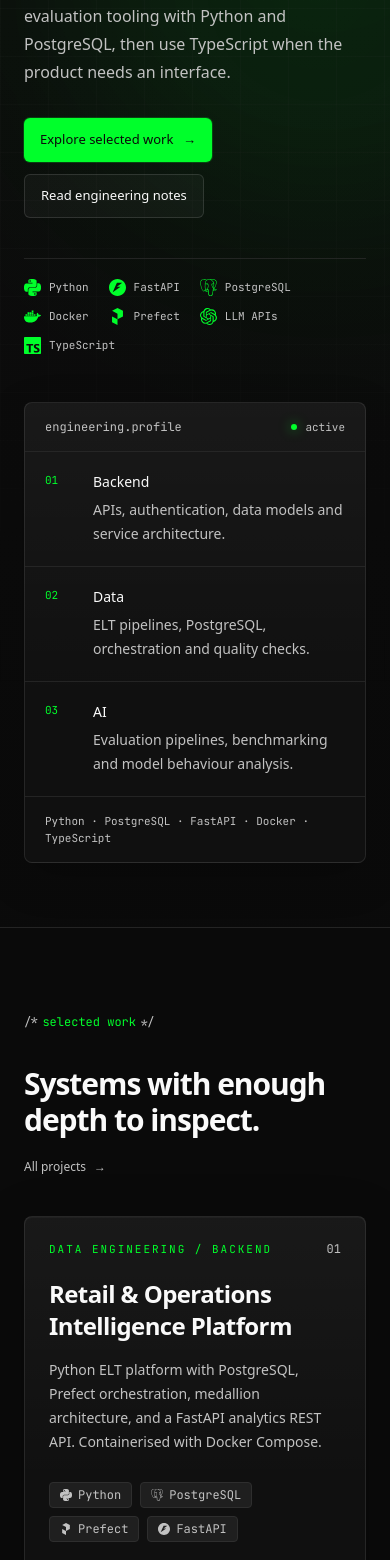
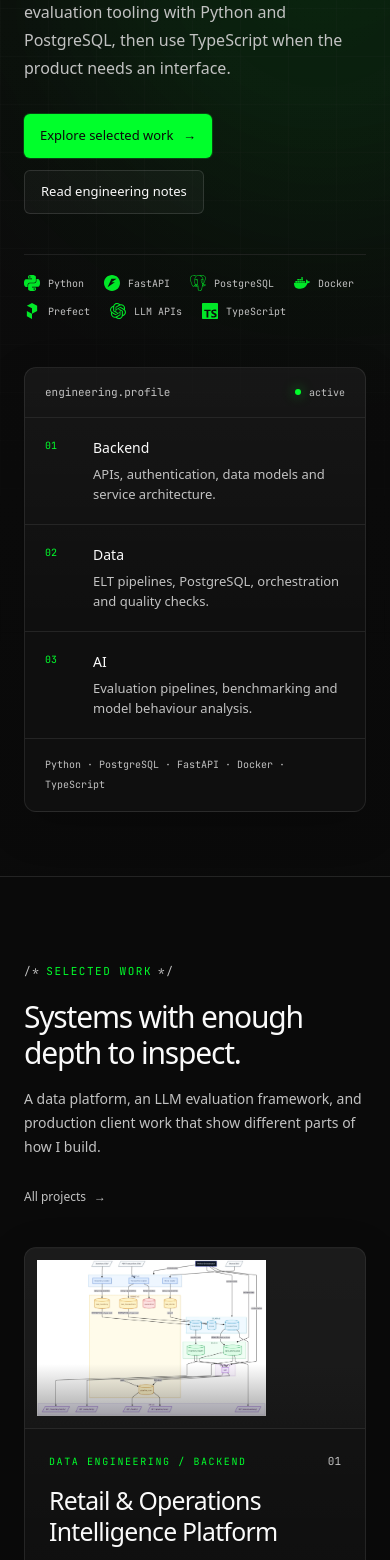
Before and after one commit to skeptre/skeps, a Next.js app: page / in a window 390 px wide. Shown: the part 440-2000 px from the top of the page. Built offline with nearby package versions, Linux system fonts and the light colour scheme; no server answers.

Commit message:
Phase 4: homepage visual polish
Refine navigation, mobile drawer motion, homepage typography, project evidence imagery, and interaction polish while preserving the Phase 3 information architecture.

```diff
--- a/src/app/globals.css
+++ b/src/app/globals.css
@@ -198,26 +198,26 @@ body {
   }
 
   .home-enter {
-    animation: home-enter 420ms var(--ease-out) both;
+    animation: home-enter 360ms var(--ease-out) both;
   }
 
-  .home-stagger-1 { animation-delay: 40ms; }
-  .home-stagger-2 { animation-delay: 100ms; }
-  .home-stagger-3 { animation-delay: 160ms; }
-  .home-stagger-4 { animation-delay: 220ms; }
-  .home-stagger-5 { animation-delay: 280ms; }
+  .home-stagger-1 { animation-delay: 30ms; }
+  .home-stagger-2 { animation-delay: 80ms; }
+  .home-stagger-3 { animation-delay: 130ms; }
+  .home-stagger-4 { animation-delay: 180ms; }
+  .home-stagger-5 { animation-delay: 230ms; }
 
   .home-profile,
   .home-card,
   .home-note {
-    border: 1px solid hsl(0 0% 100% / 0.09);
-    border-radius: 0.5rem;
+    border: 1px solid hsl(0 0% 100% / 0.085);
+    border-radius: 0.75rem;
     background:
-      linear-gradient(180deg, hsl(0 0% 100% / 0.035), transparent 65%),
-      hsl(0 0% 7% / 0.78);
+      linear-gradient(180deg, hsl(0 0% 100% / 0.03), transparent 58%),
+      hsl(0 0% 7% / 0.76);
     box-shadow:
-      0 1px 0 hsl(0 0% 100% / 0.035) inset,
-      0 18px 60px hsl(0 0% 0% / 0.22);
+      0 1px 0 hsl(0 0% 100% / 0.03) inset,
+      0 12px 44px hsl(0 0% 0% / 0.2);
   }
 
   .home-card,
@@ -232,6 +232,21 @@ body {
   .home-note {
     display: block;
     padding: 1.5rem;
+  }
+
+  .home-project-image {
+    transition: transform 220ms var(--ease-out);
+  }
+
+  .home-profile-link {
+    touch-action: manipulation;
+    user-select: none;
+    -webkit-user-select: none;
+    transition:
+      transform 140ms var(--ease-out),
+      color 160ms ease,
+      background-color 160ms ease,
+      border-color 160ms ease;
   }
 
   .home-button {
@@ -276,6 +291,11 @@ body {
     transform: scale(0.97);
   }
 
+  .home-card.home-pressable:active,
+  .home-note.home-pressable:active {
+    transform: scale(0.995);
+  }
+
   .card-surface.home-pressable {
     transition:
       transform 140ms var(--ease-out),
@@ -316,10 +336,14 @@ body {
     .home-card:hover,
     .home-note:hover {
       transform: translateY(-2px);
-      border-color: hsl(130 100% 50% / 0.28);
+      border-color: hsl(130 100% 50% / 0.24);
       box-shadow:
-        0 1px 0 hsl(0 0% 100% / 0.04) inset,
-        0 22px 70px hsl(0 0% 0% / 0.28);
+        0 1px 0 hsl(0 0% 100% / 0.035) inset,
+        0 18px 56px hsl(0 0% 0% / 0.26);
+    }
+
+    .home-card:hover .home-project-image {
+      transform: scale(1.012);
     }
 
     .home-card:hover .home-arrow,
@@ -339,6 +363,12 @@ body {
     .home-text-link:hover {
       color: var(--color-primary);
     }
+
+    .home-profile-link:hover {
+      border-color: hsl(130 100% 50% / 0.28);
+      background: var(--color-card);
+      color: var(--color-foreground);
+    }
   }
 
   @media (max-width: 639px) {
--- a/src/components/home/HomePage.tsx
+++ b/src/components/home/HomePage.tsx
@@ -1,3 +1,4 @@
+import Image from "next/image";
 import Link from "next/link";
 import type { IconType } from "react-icons";
 import {
@@ -66,7 +67,7 @@ const FOCUS_AREAS = [
 
 function ProfileLinksNav() {
   return (
-    <nav className="flex flex-wrap gap-3" aria-label="Social and contact links">
+    <nav className="flex flex-wrap gap-2.5" aria-label="Social and contact links">
       {HOME_LINKS.map((link) => {
         const isAnchor = isExternalHref(link.href) || isFileHref(link.href);
 
@@ -110,36 +111,72 @@ function FeaturedProjectCard({
   index: number;
 }) {
   const isWide = index === 2;
+  const visual =
+    project.media?.find((item) => item.featured) ?? project.media?.[0];
 
   return (
     <Link
       href={`/projects/${project.slug}`}
       aria-label={`Read case study: ${project.title}`}
-      className={`home-card home-pressable group flex min-h-[280px] flex-col p-6 sm:p-7 ${
-        isWide ? "lg:col-span-12 lg:min-h-0" : index === 0 ? "lg:col-span-7" : "lg:col-span-5"
+      className={`home-card home-pressable group flex h-full flex-col overflow-hidden ${
+        isWide ? "lg:col-span-12" : index === 0 ? "lg:col-span-7" : "lg:col-span-5"
       }`}
     >
-      <div className={isWide ? "lg:grid lg:grid-cols-12 lg:items-end lg:gap-10" : ""}>
+      {visual ? (
+        <div
+          className={`relative w-full overflow-hidden border-b border-border/70 bg-secondary/60 ${
+            index === 0 ? "aspect-[16/8.5]" : "aspect-[16/10]"
+          }`}
+        >
+          <Image
+            src={visual.image}
+            alt={visual.description}
+            fill
+            sizes={
+              index === 0
+                ? "(max-width: 1024px) 100vw, 58vw"
+                : "(max-width: 1024px) 100vw, 42vw"
+            }
+            className="home-project-image object-contain object-left-top p-3 sm:p-4"
+          />
+          <div
+            className="pointer-events-none absolute inset-x-0 bottom-0 h-16 bg-gradient-to-t from-card/45 to-transparent"
+            aria-hidden
+          />
+        </div>
+      ) : null}
+
+      <div
+        className={`flex flex-1 flex-col p-6 sm:p-7 ${
+          isWide ? "lg:grid lg:grid-cols-12 lg:items-end lg:gap-12" : ""
+        }`}
+      >
         <div className={isWide ? "lg:col-span-7" : ""}>
           <div className="flex items-center justify-between gap-4">
-            <p className="font-mono text-[11px] uppercase tracking-[0.18em] text-primary">
+            <p className="font-mono text-[10px] uppercase tracking-[0.16em] text-primary">
               {project.type}
             </p>
-            <span className="font-mono text-xs text-muted-foreground">
+            <span className="font-mono text-[11px] text-muted-foreground">
               {String(index + 1).padStart(2, "0")}
             </span>
           </div>
 
-          <h3 className="mt-5 max-w-2xl text-2xl font-semibold tracking-[-0.025em] text-foreground sm:text-3xl">
+          <h3 className="mt-4 max-w-2xl text-[1.55rem] font-medium leading-tight tracking-[-0.03em] text-foreground sm:text-[1.8rem]">
             {project.title}
           </h3>
 
-          <p className="mt-4 max-w-2xl text-sm leading-6 text-muted-foreground sm:text-[15px]">
+          <p className="mt-3 max-w-2xl text-sm leading-6 text-muted-foreground">
             {project.description}
           </p>
         </div>
 
-        <div className={isWide ? "mt-7 lg:col-span-5 lg:mt-0" : "mt-auto pt-7"}>
+        <div
+          className={
+            isWide
+              ? "mt-7 lg:col-span-5 lg:mt-0"
+              : "mt-auto pt-7"
+          }
+        >
           <div className="flex flex-wrap gap-2">
             {project.stack.slice(0, 4).map((tech) => (
               <TechBadge key={tech} name={tech} />
@@ -147,7 +184,7 @@ function FeaturedProjectCard({
           </div>
 
           <div className="mt-6 flex items-center justify-between border-t border-border/70 pt-4">
-            <span className="font-mono text-xs text-muted-foreground">
+            <span className="font-mono text-[11px] text-muted-foreground">
               case study
             </span>
             <span className="home-arrow font-mono text-sm text-primary" aria-hidden>
@@ -167,19 +204,19 @@ export default function HomePage() {
         <div className="home-hero-glow" aria-hidden />
         <div className="home-hero-grid" aria-hidden />
 
-        <div className="relative mx-auto grid min-h-[calc(100svh-4rem)] w-full max-w-[1400px] items-center gap-12 px-6 py-16 sm:px-8 sm:py-20 lg:grid-cols-12 lg:gap-10 lg:py-24">
+        <div className="relative mx-auto grid min-h-[calc(100svh-4rem)] w-full max-w-[1400px] items-center gap-12 px-6 py-16 sm:px-8 sm:py-20 lg:grid-cols-12 lg:gap-12 lg:py-24">
           <div className="lg:col-span-7 xl:col-span-8">
             <div className="home-enter home-stagger-1">
-              <SectionLabel>software engineer</SectionLabel>
+              <SectionLabel animate={false}>software engineer</SectionLabel>
             </div>
 
-            <h1 className="home-enter home-stagger-2 max-w-4xl text-[clamp(2.7rem,7vw,5.75rem)] font-semibold leading-[0.98] tracking-[-0.055em] text-foreground">
+            <h1 className="home-enter home-stagger-2 max-w-[60rem] text-[clamp(2.7rem,6.5vw,5.35rem)] font-semibold leading-[0.98] tracking-[-0.055em] text-foreground">
               Building{" "}
               <span className="text-primary">backend, data and AI</span>{" "}
               systems that hold up in production.
             </h1>
 
-            <p className="home-enter home-stagger-3 mt-7 max-w-2xl text-base leading-7 text-muted-foreground sm:text-lg sm:leading-8">
+            <p className="home-enter home-stagger-3 mt-7 max-w-[42rem] text-base leading-7 text-muted-foreground sm:text-[1.08rem] sm:leading-8">
               I design and build APIs, data pipelines and evaluation tooling
               with Python and PostgreSQL, then use TypeScript when the product
               needs an interface.
@@ -201,14 +238,14 @@ export default function HomePage() {
               </Link>
             </div>
 
-            <div className="home-enter home-stagger-5 mt-10 flex flex-wrap gap-x-5 gap-y-3 border-t border-border/70 pt-5">
+            <div className="home-enter home-stagger-5 mt-10 flex flex-wrap gap-x-5 gap-y-3 border-t border-border/60 pt-5">
               {STACK.map(({ Icon, label }) => (
                 <div
                   key={label}
                   className="flex items-center gap-2 text-muted-foreground"
                 >
-                  <Icon size={17} className="text-primary" aria-hidden />
-                  <span className="font-mono text-[11px]">{label}</span>
+                  <Icon size={16} className="text-primary/90" aria-hidden />
+                  <span className="font-mono text-[10px]">{label}</span>
                 </div>
               ))}
             </div>
@@ -219,10 +256,10 @@ export default function HomePage() {
             aria-label="Engineering focus"
           >
             <div className="flex items-center justify-between gap-4 border-b border-border/70 px-5 py-4">
-              <span className="font-mono text-xs text-muted-foreground">
+              <span className="font-mono text-[11px] text-muted-foreground">
                 engineering.profile
               </span>
-              <span className="flex items-center gap-2 font-mono text-[11px] text-muted-foreground">
+              <span className="flex items-center gap-2 font-mono text-[10px] text-muted-foreground">
                 <span className="h-1.5 w-1.5 rounded-full bg-primary shadow-[0_0_12px_hsl(130_100%_50%/0.6)]" />
                 active
               </span>
@@ -230,15 +267,18 @@ export default function HomePage() {
 
             <div className="divide-y divide-border/70">
               {FOCUS_AREAS.map((area) => (
-                <div key={area.number} className="grid grid-cols-[2rem_1fr] gap-4 px-5 py-5">
-                  <span className="font-mono text-[11px] text-primary">
+                <div
+                  key={area.number}
+                  className="grid grid-cols-[2rem_1fr] gap-4 px-5 py-5"
+                >
+                  <span className="font-mono text-[10px] text-primary">
                     {area.number}
                   </span>
                   <div>
                     <p className="text-sm font-medium text-foreground">
                       {area.label}
                     </p>
-                    <p className="mt-1.5 text-sm leading-6 text-muted-foreground">
+                    <p className="mt-1.5 text-[13px] leading-5 text-muted-foreground">
                       {area.detail}
                     </p>
                   </div>
@@ -247,7 +287,7 @@ export default function HomePage() {
             </div>
 
             <div className="border-t border-border/70 px-5 py-4">
-              <p className="font-mono text-[11px] text-muted-foreground">
+              <p className="font-mono text-[10px] leading-5 text-muted-foreground">
                 Python · PostgreSQL · FastAPI · Docker · TypeScript
               </p>
             </div>
@@ -256,23 +296,29 @@ export default function HomePage() {
       </section>
 
       <section className="mx-auto max-w-[1400px] px-6 py-20 sm:px-8 sm:py-24">
-        <div className="flex flex-col gap-5 sm:flex-row sm:items-end sm:justify-between">
-          <div>
-            <SectionLabel>selected work</SectionLabel>
-            <h2 className="mt-3 max-w-2xl text-3xl font-semibold tracking-[-0.035em] text-foreground sm:text-4xl">
+        <div className="grid gap-6 lg:grid-cols-12 lg:items-end">
+          <div className="lg:col-span-8">
+            <SectionLabel animate={false}>selected work</SectionLabel>
+            <h2 className="max-w-2xl text-3xl font-medium tracking-[-0.04em] text-foreground sm:text-[2.6rem] sm:leading-[1.05]">
               Systems with enough depth to inspect.
             </h2>
+            <p className="mt-4 max-w-2xl text-sm leading-6 text-muted-foreground sm:text-[15px]">
+              A data platform, an LLM evaluation framework, and production
+              client work that show different parts of how I build.
+            </p>
           </div>
 
-          <Link
-            href="/projects"
-            className="home-text-link home-pressable self-start sm:self-auto"
-          >
-            All projects <span aria-hidden>→</span>
-          </Link>
+          <div className="lg:col-span-4 lg:flex lg:justify-end">
+            <Link
+              href="/projects"
+              className="home-text-link home-pressable self-start lg:self-auto"
+            >
+              All projects <span aria-hidden>→</span>
+            </Link>
+          </div>
         </div>
 
-        <div className="mt-10 grid gap-4 lg:grid-cols-12">
+        <div className="mt-10 grid items-stretch gap-4 lg:grid-cols-12">
           {FEATURED_PROJECTS.map((project, index) => (
             <FeaturedProjectCard
               key={project.slug}
@@ -284,31 +330,31 @@ export default function HomePage() {
       </section>
 
       {LATEST_POST ? (
-        <section className="border-y border-border/70 bg-card/30">
+        <section className="border-y border-border/70 bg-card/25">
           <div className="mx-auto max-w-[1400px] px-6 py-16 sm:px-8 sm:py-20">
-            <div className="grid gap-8 lg:grid-cols-12 lg:items-center">
-              <div className="lg:col-span-4">
-                <SectionLabel>latest note</SectionLabel>
-                <h2 className="mt-3 text-3xl font-semibold tracking-[-0.035em] text-foreground">
+            <div className="grid gap-8 lg:grid-cols-12 lg:items-center lg:gap-12">
+              <div className="lg:col-span-5">
+                <SectionLabel animate={false}>latest note</SectionLabel>
+                <h2 className="max-w-xl text-3xl font-medium tracking-[-0.04em] text-foreground sm:text-[2.35rem] sm:leading-[1.08]">
                   Writing down what I learn while building.
                 </h2>
               </div>
 
               <Link
                 href={`/blog/${LATEST_POST.slug}`}
-                className="home-note home-pressable group lg:col-span-8"
+                className="home-note home-pressable group lg:col-span-7"
               >
-                <div className="flex flex-wrap items-center gap-x-3 gap-y-2 font-mono text-[11px] text-muted-foreground">
+                <div className="flex flex-wrap items-center gap-x-3 gap-y-2 font-mono text-[10px] text-muted-foreground">
                   <time dateTime={LATEST_POST.published}>{LATEST_POST.published}</time>
                   <span aria-hidden>·</span>
                   <span>{LATEST_POST.readingTime}</span>
                 </div>
 
-                <h3 className="mt-4 max-w-3xl text-2xl font-semibold tracking-[-0.025em] text-foreground sm:text-3xl">
+                <h3 className="mt-4 max-w-3xl text-2xl font-medium tracking-[-0.03em] text-foreground sm:text-[1.8rem] sm:leading-tight">
                   {LATEST_POST.title}
                 </h3>
 
-                <p className="mt-3 max-w-3xl text-sm leading-6 text-muted-foreground sm:text-[15px]">
+                <p className="mt-3 max-w-3xl text-sm leading-6 text-muted-foreground">
                   {LATEST_POST.description}
                 </p>
 
@@ -317,7 +363,7 @@ export default function HomePage() {
                     {LATEST_POST.tags.slice(0, 3).map((tag) => (
                       <span
                         key={tag}
-                        className="font-mono text-[11px] text-muted-foreground"
+                        className="font-mono text-[10px] text-muted-foreground"
                       >
                         #{tag.replaceAll(" ", "-").toLowerCase()}
                       </span>
@@ -334,13 +380,13 @@ export default function HomePage() {
       ) : null}
 
       <section id="links" className="mx-auto max-w-[1400px] px-6 py-20 sm:px-8 sm:py-24">
-        <div className="grid gap-10 lg:grid-cols-12">
-          <div className="lg:col-span-5">
-            <SectionLabel>connect</SectionLabel>
-            <h2 className="mt-3 max-w-lg text-3xl font-semibold tracking-[-0.035em] text-foreground sm:text-4xl">
+        <div className="grid gap-10 lg:grid-cols-12 lg:items-end">
+          <div className="lg:col-span-6">
+            <SectionLabel animate={false}>connect</SectionLabel>
+            <h2 className="max-w-xl text-3xl font-medium tracking-[-0.04em] text-foreground sm:text-[2.6rem] sm:leading-[1.05]">
               Want to talk engineering?
             </h2>
-            <p className="mt-5 max-w-lg text-sm leading-6 text-muted-foreground sm:text-base">
+            <p className="mt-5 max-w-xl text-sm leading-6 text-muted-foreground sm:text-[15px]">
               For software engineering opportunities, technical collaboration,
               or questions about my work, reach me at{" "}
               <a
@@ -353,7 +399,7 @@ export default function HomePage() {
             </p>
           </div>
 
-          <div className="flex items-end lg:col-span-7 lg:justify-end">
+          <div className="flex lg:col-span-6 lg:justify-end">
             <ProfileLinksNav />
           </div>
         </div>
--- a/src/components/ui/SectionLabel.tsx
+++ b/src/components/ui/SectionLabel.tsx
@@ -1,6 +1,16 @@
-export default function SectionLabel({ children }: { children: string }) {
+export default function SectionLabel({
+  children,
+  animate = true,
+}: {
+  children: string;
+  animate?: boolean;
+}) {
+  const className = animate
+    ? "fade-in-up stagger-1 mb-6 inline-flex items-center gap-1 font-mono text-xs text-primary"
+    : "mb-5 inline-flex items-center gap-1.5 font-mono text-[11px] uppercase tracking-[0.14em] text-primary";
+
   return (
-    <p className="fade-in-up stagger-1 mb-6 inline-flex items-center gap-1 font-mono text-xs text-primary">
+    <p className={className}>
       <span className="text-muted-foreground">{'/*'}</span>
       {children}
       <span className="text-muted-foreground">{'*/'}</span>
```
Also changed, not shown: src/components/home/home-links.ts (+9 -7 lines), src/components/site/MobileMenu.tsx (+49 -22 lines), src/components/site/SiteToolbar.tsx (+28 -15 lines).
